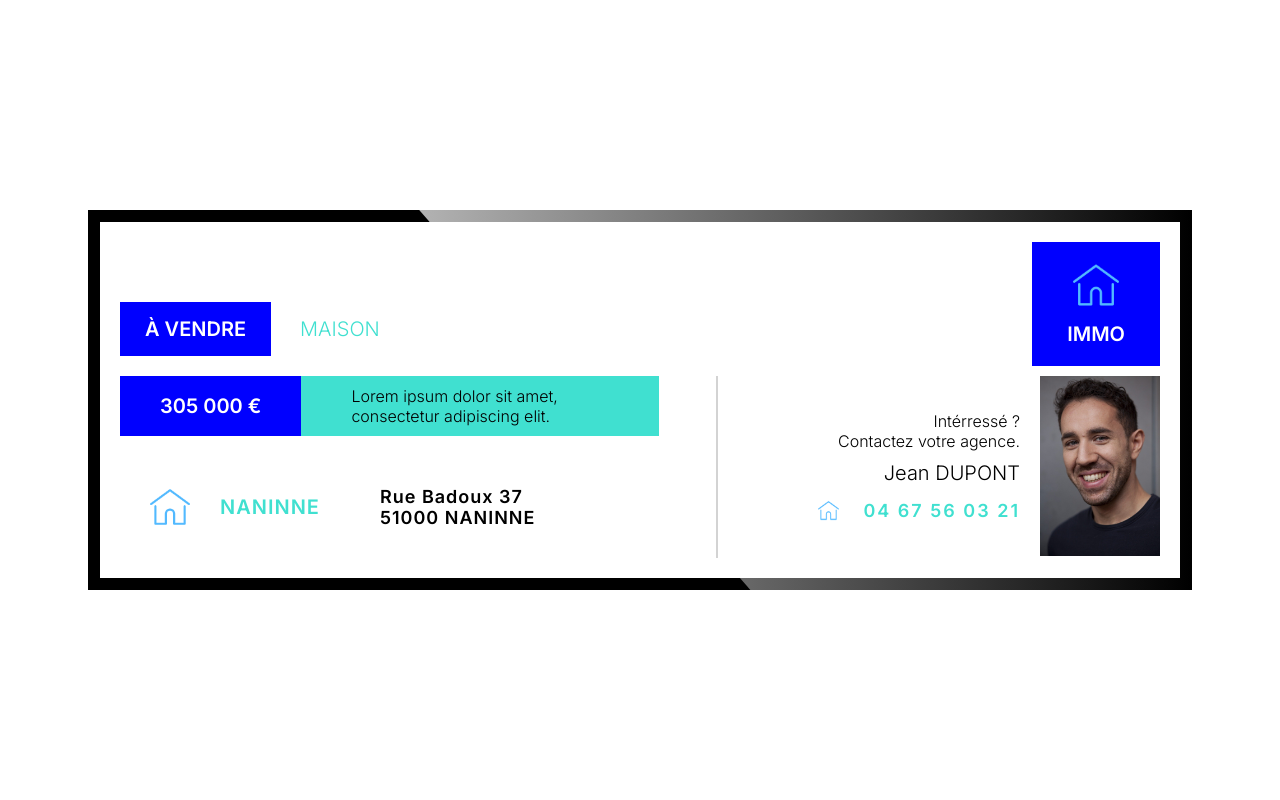
After one commit to floractdr/cours4itc, a PHP site: page /annonce.html in a window 1280 px wide. The commit adds this page. Run offline with PHP 8.4, Linux system fonts and the light colour scheme.

Commit message:
Add files via upload

```diff
--- /dev/null
+++ b/annonce.html
@@ -0,0 +1,61 @@
+<!doctype html>
+<html lang="en">
+<head>
+  <meta charset="utf-8">
+  <title>Annonceimmo</title>
+  <base href="">
+  <meta name="viewport" content="width=device-width, initial-scale=1">
+  <link href="style.css" rel="stylesheet">
+  <link rel="preconnect" href="https://fonts.googleapis.com">
+  <link rel="preconnect" href="https://fonts.gstatic.com" crossorigin>
+  <link href="https://fonts.googleapis.com/css2?family=Inter:wght@300;600&display=swap" rel="stylesheet">
+<body>
+  <section id="main">
+    <div class="section-container">
+      <div class="row">
+        <div class="column">
+          <p class="type-contrat bgc-1">à vendre</p>
+          <p class="type-bien c-1">Maison</p>
+        </div>
+        <div class="column bgc-1">
+          <img src="./assets/icones/home.png">
+          <p>Immo</p>
+        </div>
+      </div>
+      <div id="gallery" class="row">
+        <img src="" id="imageMaison"/>
+        <img src="" id="imageChambre"/>
+        <img src="" id="imageSalon"/>
+        <img src="" id="imageJardin"/>
+      </div>
+      <div id="infos" class="row">
+        <div class="column">
+          <p id="prix" class="bgc-1">305 000 €</p>
+          <p id="details" class="bgc-2">Lorem ipsum dolor sit amet, consectetur adipiscing elit.</p>
+          <p id="ville">Naninne</p>
+          <p id="adresse">Rue Badoux 37 <span>51000 Naninne</span></p>
+        </div>
+        <div class="column">
+          <div>
+            <p>Intérressé ?</p>
+            <p>Contactez votre agence.</p>
+            <p id="nom">Jean DUPONT</p>
+            <p id="tel">04 67 56 03 21</p>
+          </div>
+          <img src="./assets/img/jean.jpg" alt="Jean DUPONT">
+        </div>
+        <!-- <p id="ville"></p> -->
+      </div>
+    </div>
+  </section>
+    <!-- <p id="titre"></p> -->
+    <!-- <p id="pays"></p>
+    <p id="nbChambres"></p>
+    <p id="nbSalleDeBain"></p>
+    <p id="nbEtages"></p>
+    <p id="description"></p>
+    <p id="details"></p> -->
+
+<script src="annonce.js" defer></script>
+</body>
+</html>
--- a/index.php
+++ b/index.php
@@ -1 +1 @@
-<?php include_once("./Projet-flora/Projet-flora/annonce.html");?>
+<?php include_once("annonce.html");?>
```
Also changed, not shown: annonce.js (added, +56 -0 lines).
